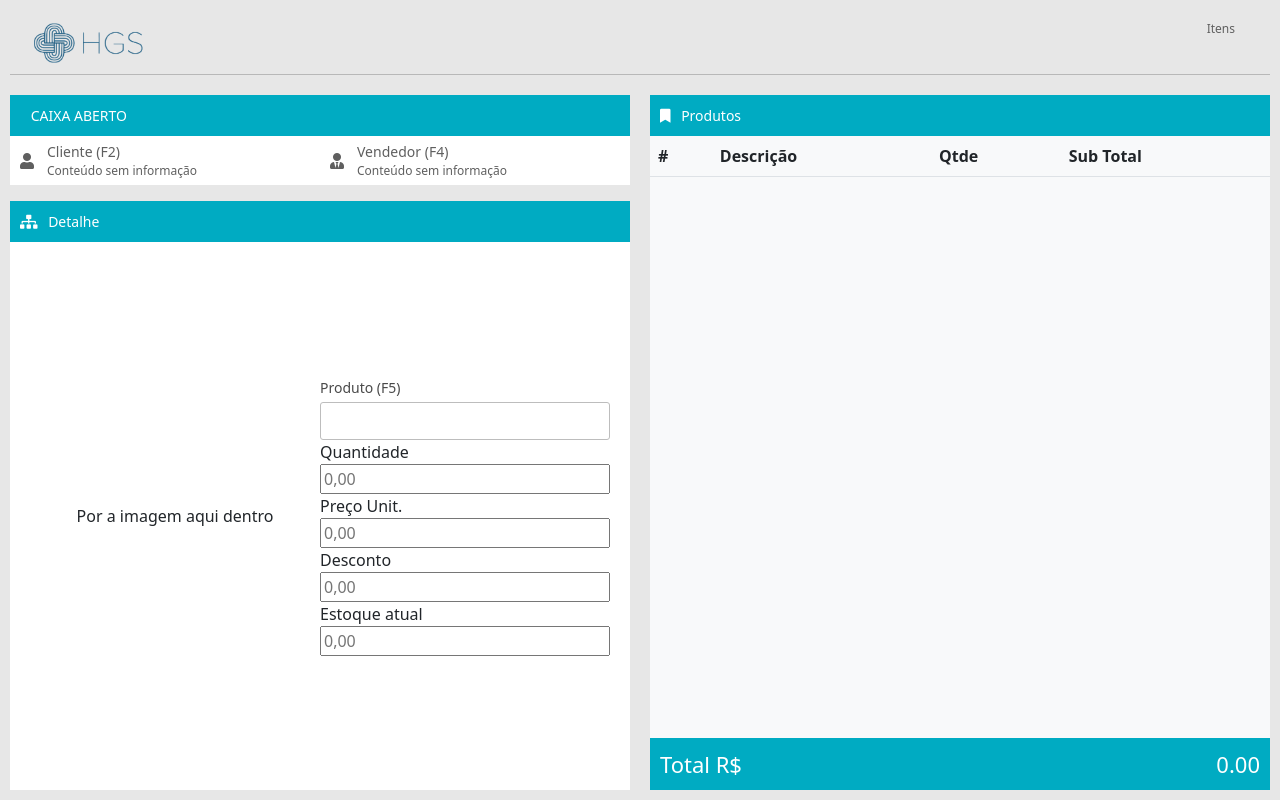
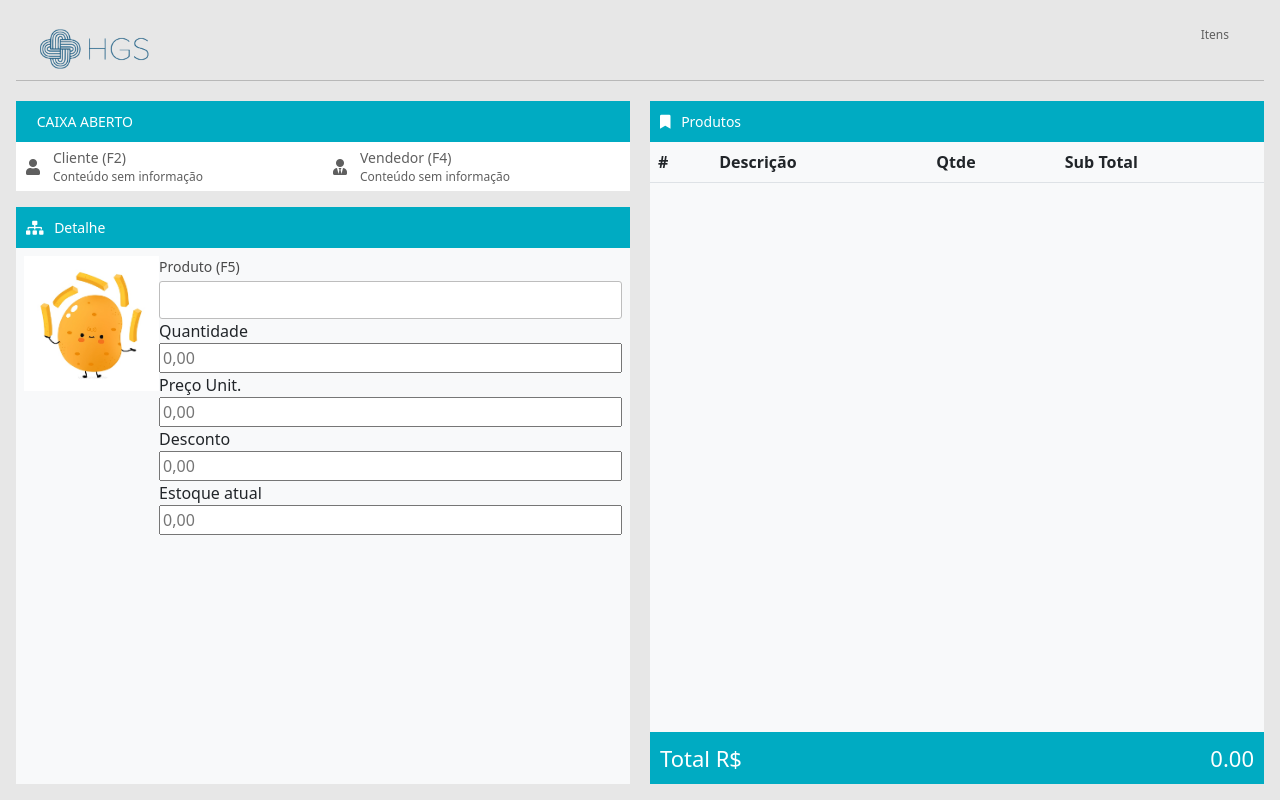
Before and after one commit to hugosilvasbo/pdv.hgs, a Next.js app: page / in a window 1280 px wide. Built offline with nearby package versions, Linux system fonts and the light colour scheme.

Commit message:
21/06/2022 00:58:ss

```diff
--- a/pages/index.tsx
+++ b/pages/index.tsx
@@ -10,6 +10,8 @@ import TituloBox from "../src/componentes/screen/home/TituloBox";
 import Totalizador from "../src/componentes/screen/home/TotalizadorHome";
 import { IItemPedido } from "../src/interfaces/db/modelagem/interfaces/IItemPedido";
 import styles from "../styles/Home.module.scss";
+import batata from "../public/batata.jpg";
+import Image from "next/image";
 
 class Home extends React.Component {
   state = {
@@ -75,8 +77,15 @@ class Home extends React.Component {
                 caixa_status={this.state.caixa_status}
               />
               <TituloBox label={"Detalhe"} type_img={"detail"} />
-              <div id={styles.box_item_atual}>
-                <div className={styles.item_atual}>Por a imagem aqui dentro</div>
+              <div className="w-100 h-100 d-flex flex-row bg-light overflow-auto p-2">
+                <div className={styles.item_atual}>
+                  <Image
+                    src={batata}
+                    width={300}
+                    height={300}
+                  />
+
+                </div>
                 <div className={styles.item_atual}>
                   <ProdutoDetalhe
                     callBackProdutoDetalheHome={this.callBackProdutoDetalheHome}
--- a/styles/Home.module.scss
+++ b/styles/Home.module.scss
@@ -6,27 +6,28 @@ $font_size_titulo: 12px;
 .home_body {
   @extend .d_flex_col, .w_100_h_100;
   position: fixed;
-  padding: 10px;
+  padding: 1rem;
   background-color: $cor_bg_global;
-  overflow-y: scroll;
 
   .box_content {
     @extend .d_flex_row;
     width: 100%;
     height: calc(100% - 85px);
 
+    .box_ambos {
+      @extend .d_flex_col;
+      height: 100%;
+      width: calc(50% - 5px);
+    }
+
     .box_esquerdo {
-      @extend .d_flex_col;
-      width: calc(50% - 5px);
+      @extend .box_ambos;
       margin-right: 10px;
-      height: 100%;
     }
 
     .box_direito {
-      @extend .d_flex_col;
-      width: calc(50% - 5px);
+      @extend .box_ambos;
       margin-left: 10px;
-      height: 100%;
     }
   }
 
@@ -75,18 +76,4 @@ $font_size_titulo: 12px;
       }
     }
   }
-
-  #box_item_atual {
-    @extend .d_flex_row, .w_100_h_100;
-    background-color: white;
-    height: 100%;
-    overflow-y: scroll;
-    padding: $margin_20px;
-
-    .item_atual {
-      @extend .dflex_row_align_justify_center;
-      flex-wrap: wrap;
-      width: 50%;
-    }
-  }
 }
```
Also changed, not shown: public/batata.jpg (added).
